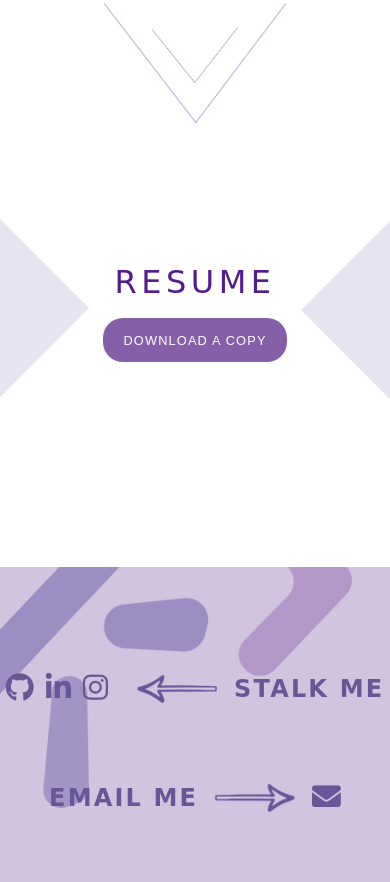
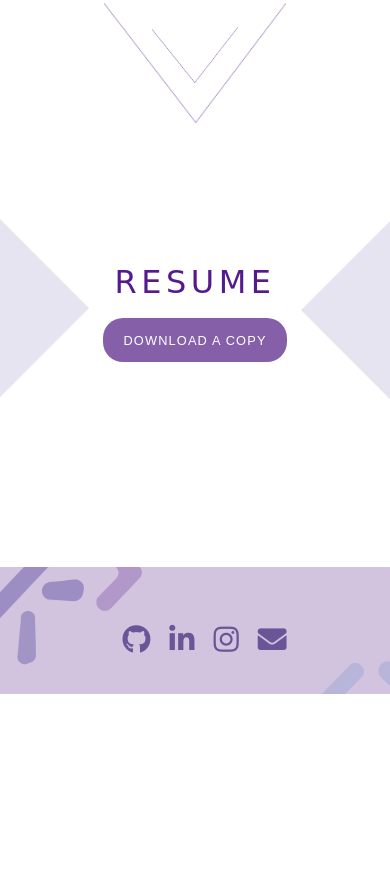
Before and after one commit to erinkahn/erin-kahn.com-2019, a website: page index.html in a window 390 px wide. Shown: the part 2797-3679 px from the top of the page. After the commit the page ends 3491 px from the top, so only its background shows below. Drawn offline with Linux system fonts and the light colour scheme; a web font is replaced by a local one.

Commit message:
footer done

```diff
--- a/index.html
+++ b/index.html
@@ -194,10 +194,18 @@
 
 
 		<footer>
+
+			<span> <!-- only on mobile-->
+				<a href="https://github.com/erinkahn" target="_blank"><em class="fab fa-github"></em></a>
+				<a href="https://www.linkedin.com/in/erinnkahn/" target="_blank"><em class="fab fa-linkedin-in"></em></a>
+				<a href="https://www.instagram.com/erinnkahn/" target="_blank"><em class="fab fa-instagram"></em></a>
+				<a href="mailto:erinnicolekahn@gmail.com?Subject=Hi%20Erin" target="_top"><em class="fas fa-envelope"></em></a>
+			</span>
+
 			<div> <!-- left icons-->
-				<em class="fab fa-github"></em>
-				<em class="fab fa-linkedin-in"></em>
-				<em class="fab fa-instagram"></em>
+				<a href="https://github.com/erinkahn" target="_blank"><em class="fab fa-github"></em></a>
+				<a href="https://www.linkedin.com/in/erinnkahn/" target="_blank"><em class="fab fa-linkedin-in"></em></a>
+				<a href="https://www.instagram.com/erinnkahn/" target="_blank"><em class="fab fa-instagram"></em></a>
 				<img src="dist/img/arrowLft.png" alt="arrowLeft">
 				<h5>Stalk Me</h5>
 			</div>
@@ -205,7 +213,7 @@
 			<div> <!-- right mail icon-->
 				<h5>Email Me</h5>
 				<img src="dist/img/arrowRt.png" alt="arrowRight">
-				<em class="fas fa-envelope"></em>
+				<a href="mailto:erinnicolekahn@gmail.com?Subject=Hi%20Erin" target="_top"><em class="fas fa-envelope"></em></a>
 			</div>
 
 		</footer>
--- a/src/scss/main.scss
+++ b/src/scss/main.scss
@@ -1136,9 +1136,6 @@ footer{
 	margin-top: 40%;
 	display: flex;
 	justify-content: center;
-	@media screen and (max-width: 767px){
-		flex-direction: column;
-	}
 	@media screen and (min-width: 768px){
 		margin-top: 24%;
 	}
@@ -1150,6 +1147,21 @@ footer{
 	}
 	background-image: url('../img/footer.png');
 	background-size: cover;
+
+	// mobile
+	span{
+		@media screen and (max-width: 767px){
+			display: flex;
+			justify-content: space-between;
+			margin: 10% auto;
+			max-width: 50%;
+
+			em{
+				margin-top: 20px;
+			}
+		}
+		display: none;
+	}
 
 
 	h5, em{
@@ -1166,26 +1178,43 @@ footer{
 		@media screen and (max-width: 767px){
 			font-size: 1.5em;
 		}
+		@media screen and (min-width: 1440px){
+			font-size: 1.3em;
+		}
 		letter-spacing: 0.09em;
 		font-family: 'Cabin Sketch', cursive;
 		font-weight: bold;
 	}
 
 	em{
-
+		cursor: pointer;
+		transition: .2s ease-in-out;
 		font-size: 1.8em;
+		padding-left: 19px;
+		&:hover{
+			color: #fff;
+		}
 
 	}
 
 	div{
 		@media screen and (max-width: 767px){
-			width: 80%;
-			margin: 0 auto;
-			justify-content: center;
+			display: none;
 		}
 		@media screen and (min-width: 768px){
-			width: 30%;
+			width: 33%;
+			margin-top: 51px;
 		}
+		@media screen and (min-width: 1024px){
+			width: 24.8%;
+		}
+		@media screen and (min-width: 1224px){
+			width: 20.7%;
+		}
+		@media screen and (min-width: 1224px){
+			width: 17.4%;
+		}
+
 		display: flex;
 		flex-direction: row;
 		align-items: center;
@@ -1207,12 +1236,8 @@ footer{
 
 			em{
 				display: flex;
-				padding-right: 12px;
+				padding-right: 19px;
 				align-items: center;
-				transition: .2s ease-in-out;
-				&:hover{
-					color: #fff;
-				}
 			}
 
 		}
@@ -1220,10 +1245,9 @@ footer{
 		// email me
 		&:last-child{
 			max-width: 23.61111111%;
-			padding: 50px 0 70px 0;
-			@media screen and (min-width: 768px){
-				padding: 82px 0;
-			}
+			padding: 82px 0;
+			margin-top: -36px;
+
 			@media screen and (min-width: 1024px){
 				padding: 105px 0;
 			}
```
Also changed, not shown: dist/css/main.css, 1 other file.
